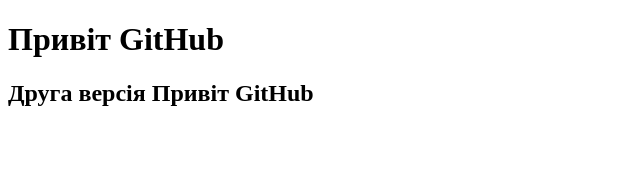
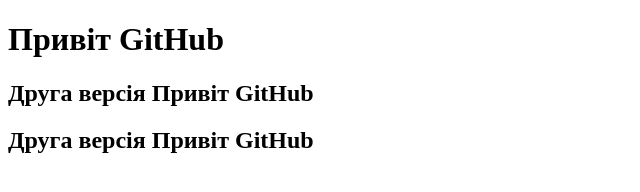
Before and after one commit to demko00007/test_hw1, a plain HTML site: page index.html in a window 1280 px wide. Shown: the whole page, without its empty margins (0-640 px from the left). Drawn offline with Linux system fonts and the light colour scheme.

Commit message:
work h2 2

```diff
--- a/index.html
+++ b/index.html
@@ -8,6 +8,7 @@
 <body>
    <h1>Привіт GitHub</h1>
    <h2>Друга версія Привіт GitHub</h2>
+   <h2>Друга версія Привіт GitHub</h2>
 
 </body>
 </html>
```
